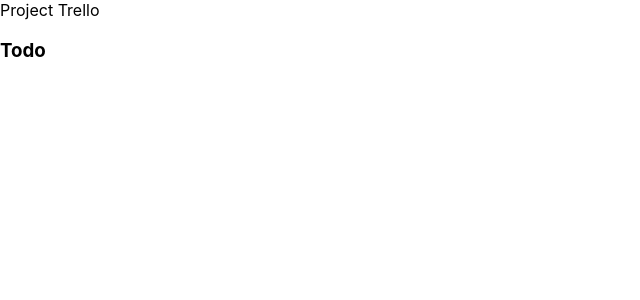
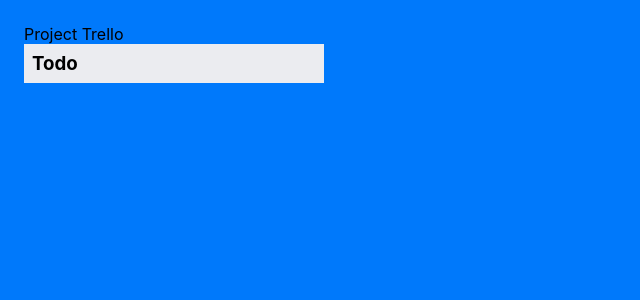
Before and after one commit to mengiishita/trello-react-clone, a React (Create React App) app: page / in a window 1280 px wide. Shown: the top 300 px of the page, without its empty margins (0-640 px from the left). Built offline with nearby package versions, Linux system fonts and the light colour scheme.

Commit message:
Some basic styles0

```diff
--- a/src/components/Layout/Board.js
+++ b/src/components/Layout/Board.js
@@ -1,9 +1,11 @@
 import React from 'react';
 import List from '../List/List';
 
+import classes from './Board.module.css'
+
 const Board = () => {
 	return (
-		<div>
+		<div className={classes.board}>
             Project Trello
 			<List />
 		</div>
--- /dev/null
+++ b/src/components/Layout/Board.module.css
@@ -0,0 +1,5 @@
+.board {
+	background: #0079fb;
+	padding: 24px;
+	height: 100vh;
+}
--- a/src/components/List/List.js
+++ b/src/components/List/List.js
@@ -1,8 +1,10 @@
 import React from 'react';
 import ListTitle from './ListTitle';
 
+import classes from './List.module.css';
+
 const List = () => {
-    return <div>
+    return <div className={classes.list}>
         <ListTitle />
     </div>
 }
--- /dev/null
+++ b/src/components/List/List.module.css
@@ -0,0 +1,4 @@
+.list {
+	width: 300px;
+	background: #ebecf0;
+}
--- a/src/components/List/ListTitle.js
+++ b/src/components/List/ListTitle.js
@@ -1,4 +1,6 @@
 import React, { useState } from 'react';
+
+import classes from './ListTitle.module.css';
 
 const ListTitle = () => {
 	const [listTitleEdit, setListTitleEdit] = useState(false);
@@ -9,10 +11,10 @@ const ListTitle = () => {
 
 	let listTitleContent = <h3 onClick={editListTitleHandler}>Todo</h3>;
 	if (listTitleEdit) {
-		listTitleContent = <input type='text' />;
+		listTitleContent = <input type='text' onBlur={editListTitleHandler}/>;
 	}
 
-	return <div>{listTitleContent}</div>;
+	return <div className={classes.listTitle}>{listTitleContent}</div>;
 };
 
 export default ListTitle;
--- /dev/null
+++ b/src/components/List/ListTitle.module.css
@@ -0,0 +1,12 @@
+.listTitle {
+	padding: 8px;
+}
+
+.listTitle input {
+	background: #ddd;
+	width: 100%;
+}
+
+.listTitle h3 {
+	margin: 0;
+}
```
